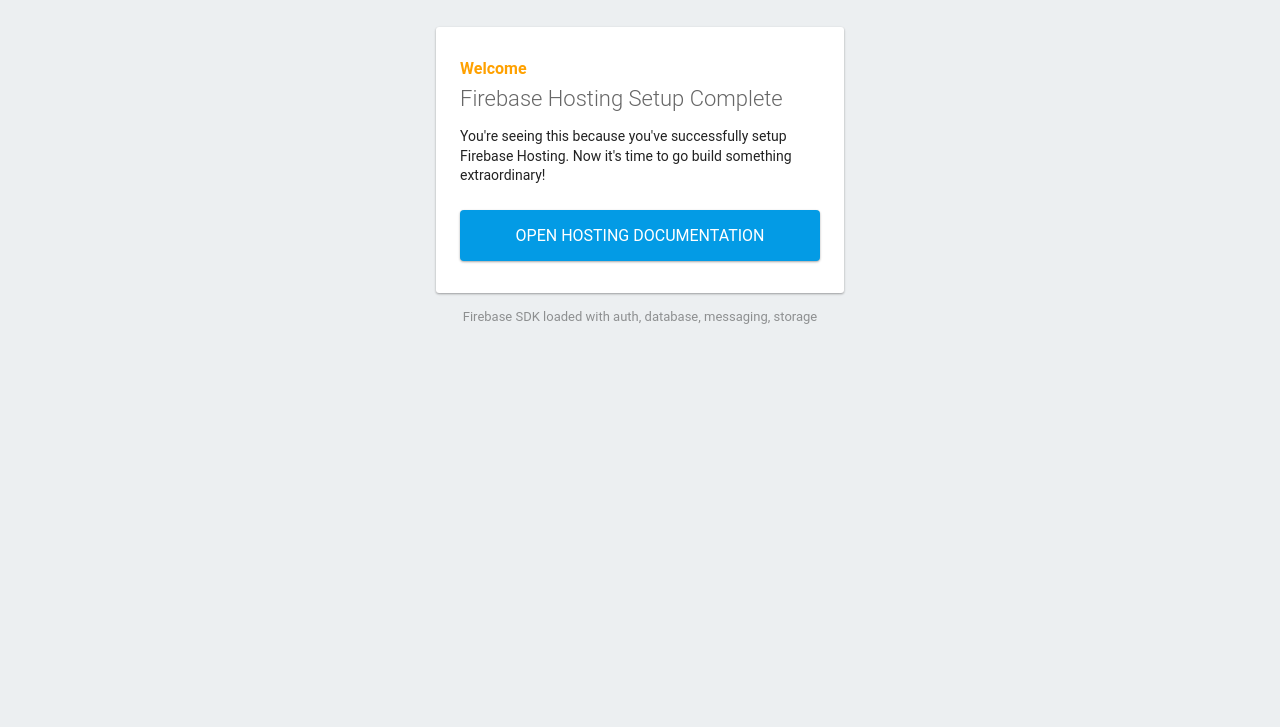
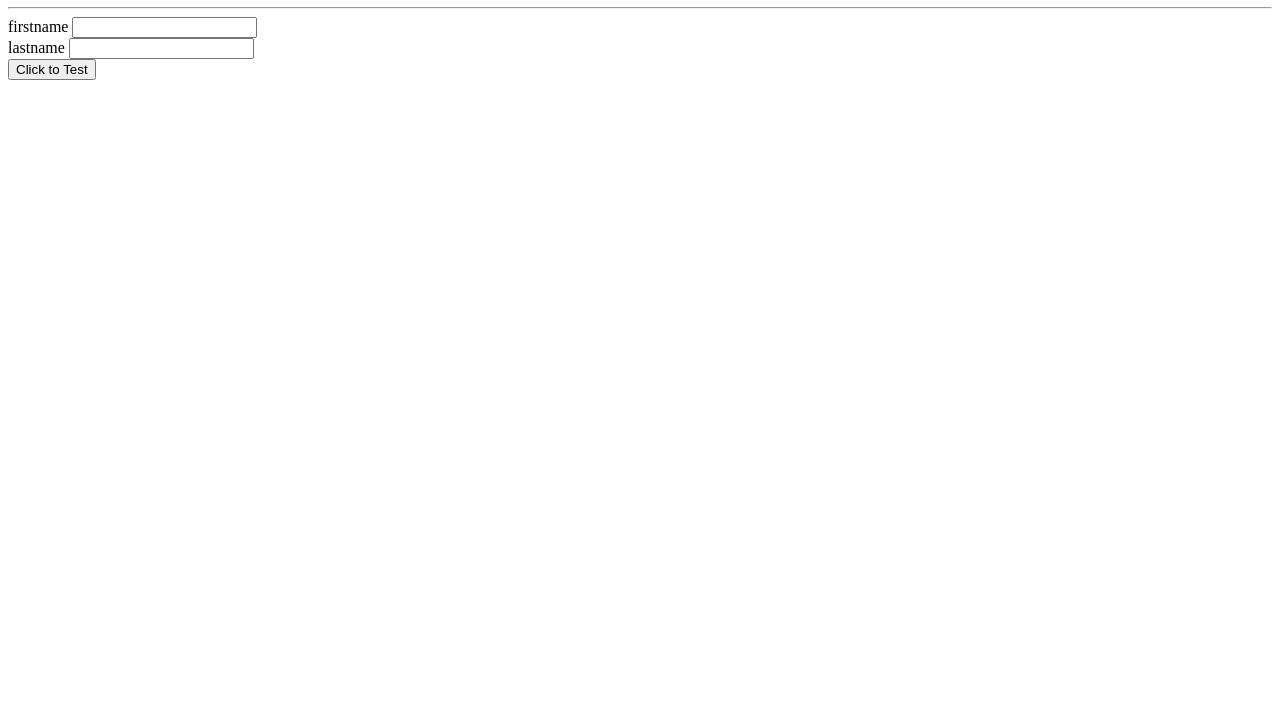
Before and after one commit to FlySnowIII/firebasehostingwithfunctiontest1, a plain HTML site: page public/index.html in a window 1280 px wide. Shown: the part 73-800 px from the top of the page. Drawn offline with nearby package versions, Linux system fonts and the light colour scheme; some packages are replaced by stand-ins of ours.

Commit message:
テスト用ページを作成

```diff
--- a/functions/index.js
+++ b/functions/index.js
@@ -12,4 +12,9 @@
     response.send(`${Date.now()}`);
 });
 
+app.post('/user',(request, response)=>{
+    console.log(request.body.firstname);
+    response.send(`${request.body.firstname} - ${request.body.lastname}`);
+});
+
 exports.app = functions.https.onRequest(app);
--- a/public/index.html
+++ b/public/index.html
@@ -15,51 +15,42 @@
     <!-- initialize the SDK after all desired features are loaded -->
     <script defer src="/__/firebase/init.js"></script>
 
-    <style media="screen">
-      body { background: #ECEFF1; color: rgba(0,0,0,0.87); font-family: Roboto, Helvetica, Arial, sans-serif; margin: 0; padding: 0; }
-      #message { background: white; max-width: 360px; margin: 100px auto 16px; padding: 32px 24px; border-radius: 3px; }
-      #message h2 { color: #ffa100; font-weight: bold; font-size: 16px; margin: 0 0 8px; }
-      #message h1 { font-size: 22px; font-weight: 300; color: rgba(0,0,0,0.6); margin: 0 0 16px;}
-      #message p { line-height: 140%; margin: 16px 0 24px; font-size: 14px; }
-      #message a { display: block; text-align: center; background: #039be5; text-transform: uppercase; text-decoration: none; color: white; padding: 16px; border-radius: 4px; }
-      #message, #message a { box-shadow: 0 1px 3px rgba(0,0,0,0.12), 0 1px 2px rgba(0,0,0,0.24); }
-      #load { color: rgba(0,0,0,0.4); text-align: center; font-size: 13px; }
-      @media (max-width: 600px) {
-        body, #message { margin-top: 0; background: white; box-shadow: none; }
-        body { border-top: 16px solid #ffa100; }
-      }
-    </style>
+    <script src="https://unpkg.com/axios/dist/axios.min.js"></script>
+
+
   </head>
   <body>
-    <div id="message">
-      <h2>Welcome</h2>
-      <h1>Firebase Hosting Setup Complete</h1>
-      <p>You're seeing this because you've successfully setup Firebase Hosting. Now it's time to go build something extraordinary!</p>
-      <a target="_blank" href="https://firebase.google.com/docs/hosting/">Open Hosting Documentation</a>
-    </div>
-    <p id="load">Firebase SDK Loading&hellip;</p>
+    <h1>Test</h1>
+
+    <hr>
+
+    firstname <input type="text" name="firstname" id="firstname">
+    <br>
+    lastname <input type="text" name="lastname" id="lastname">
+
+    <br>
+
+    <button onclick="gogogo()"> Click to Test</button>
 
     <script>
-      document.addEventListener('DOMContentLoaded', function() {
-        // // 🔥🔥🔥🔥🔥🔥🔥🔥🔥🔥🔥🔥🔥🔥🔥🔥🔥🔥🔥🔥🔥🔥🔥🔥🔥🔥🔥🔥🔥🔥🔥
-        // // The Firebase SDK is initialized and available here!
-        //
-        // firebase.auth().onAuthStateChanged(user => { });
-        // firebase.database().ref('/path/to/ref').on('value', snapshot => { });
-        // firebase.messaging().requestPermission().then(() => { });
-        // firebase.storage().ref('/path/to/ref').getDownloadURL().then(() => { });
-        //
-        // // 🔥🔥🔥🔥🔥🔥🔥🔥🔥🔥🔥🔥🔥🔥🔥🔥🔥🔥🔥🔥🔥🔥🔥🔥🔥🔥🔥🔥🔥🔥🔥
+      function gogogo(){
 
-        try {
-          let app = firebase.app();
-          let features = ['auth', 'database', 'messaging', 'storage'].filter(feature => typeof app[feature] === 'function');
-          document.getElementById('load').innerHTML = `Firebase SDK loaded with ${features.join(', ')}`;
-        } catch (e) {
-          console.error(e);
-          document.getElementById('load').innerHTML = 'Error loading the Firebase SDK, check the console.';
-        }
-      });
+        var firstname = document.getElementById('firstname').value;
+        var lastname = document.getElementById('lastname').value;
+
+        axios.post('/user', {
+          firstname: firstname,
+          lastname: lastname
+        })
+        .then(function (response) {
+          console.log(response);
+          alert(response.data);
+        })
+        .catch(function (error) {
+          console.log(error);
+        });
+      }
     </script>
+
   </body>
 </html>
```
